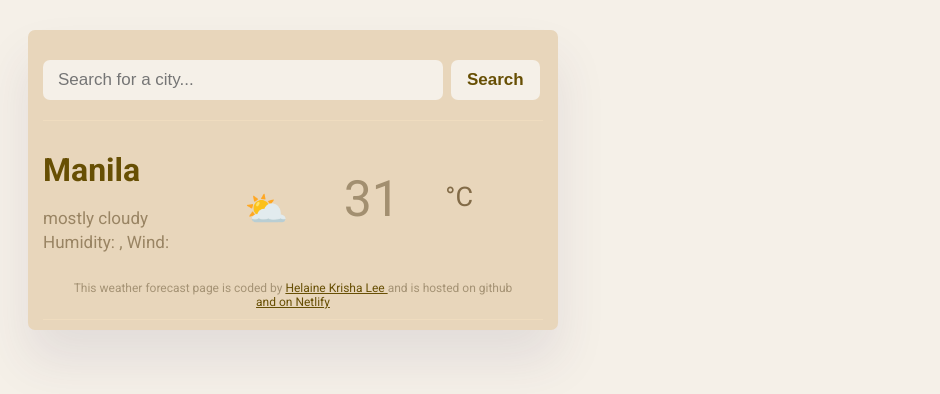
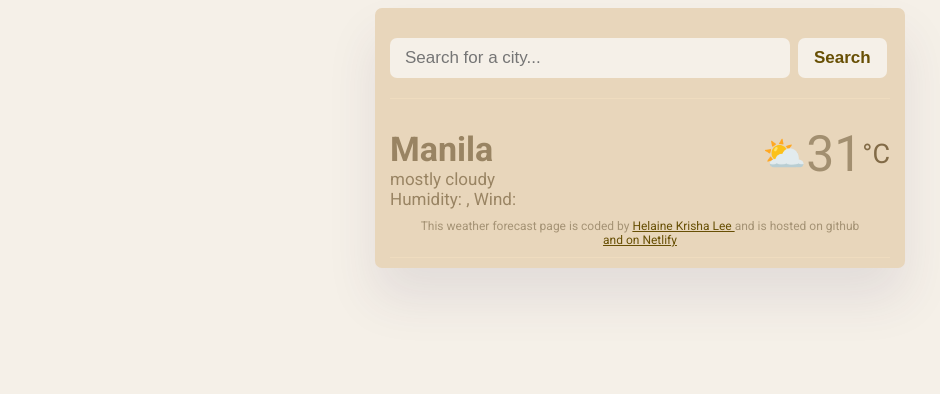
Before and after one commit to hkl0217/project-weather-forecast, a plain HTML site: page index.html in a window 1280 px wide. Shown: the whole page, without its empty margins (0-940 px from the left). Drawn offline with nearby package versions, Linux system fonts and the light colour scheme.

Commit message:
UPDATED HTML & CSS

```diff
--- a/index.html
+++ b/index.html
@@ -19,15 +19,17 @@
 </header>
 <main>
 <div class="weather-data">
-    <h1 id="heading"> Manila </h1>
     <div class="weather-data-details" id="weather-data-details">
-        <p class="weather-forecast-info">
-            <span id="time"> </span> <span id="forecast"></span>mostly cloudy <br />
-            Humidity: <strong id="humidity"> </strong>, Wind: <strong id="speed"> </strong>
-        </p>
-        <div class="weather-forecast-icon">⛅️</div>
-        <div class="weather-forecast-temp" id="temperature"> 31</div>
-        <div class="weather-forecast-unit"> °C </div>
+        <div class="weather-forecast-info">
+            <h1 id="heading"> Manila </h1>
+                <span id="time"> </span> <span id="forecast"></span>mostly cloudy <br />
+                Humidity: <strong id="humidity"> </strong>, Wind: <strong id="speed"> </strong>
+        </div>
+        <div class="weather-temperature">
+            <div class="weather-forecast-icon">⛅️</div>
+            <div class="weather-forecast-temp" id="temperature"> 31</div>
+            <div class="weather-forecast-unit"> °C </div>
+        </div>
     </div>
 </div>
 </main>
--- a/src/style.css
+++ b/src/style.css
@@ -9,9 +9,10 @@ a {
 }
 
 .primary {
+    margin: 0 auto;
     background-color: #e8d6bb;
     max-width: 500px;
-    margin: 30px 20px 30px 20px;
+    /* margin: 30px 20px 30px 20px; */
     padding: 20px 15px 10px 15px;
     border-radius: 7px;
     box-shadow: 0 30px 50px rgba(65, 50, 100, 0.10);
@@ -64,7 +65,6 @@ h1 {
 .weather-forecast-info {
     color: #998463;
     font-size: 17px;
-    line-height: 24px;
 }
 
 .weather-forecast-info strong {
@@ -75,9 +75,7 @@ h1 {
 
 .weather-forecast-icon {
     font-size: 35px;
-    margin-right: -20px;
     margin-left: 0;
-    margin-bottom: -20px;
 }
 
 .weather-forecast-temp {
@@ -92,9 +90,11 @@ h1 {
     font-size: 27px;
     color: #826b47;
     line-height: 17px;
-    margin-left: -30px;
-    margin-right: 70px;
-    margin-bottom: 30px;
+}
+
+.weather-temperature {
+    display: flex;
+    align-items: center;
 }
 
 footer {
```
